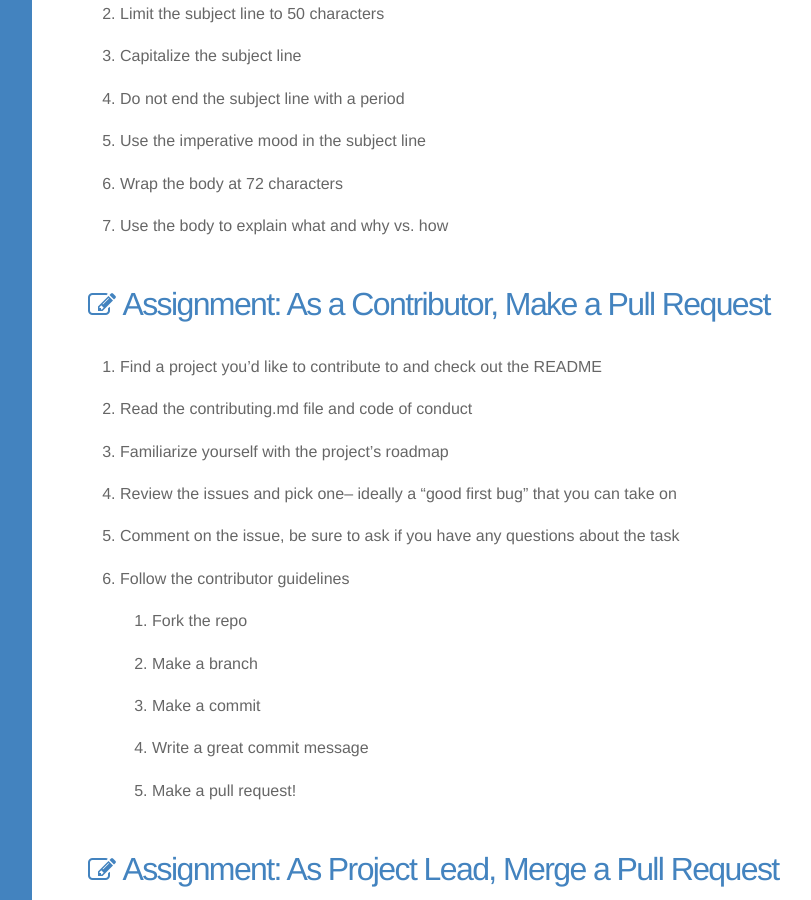
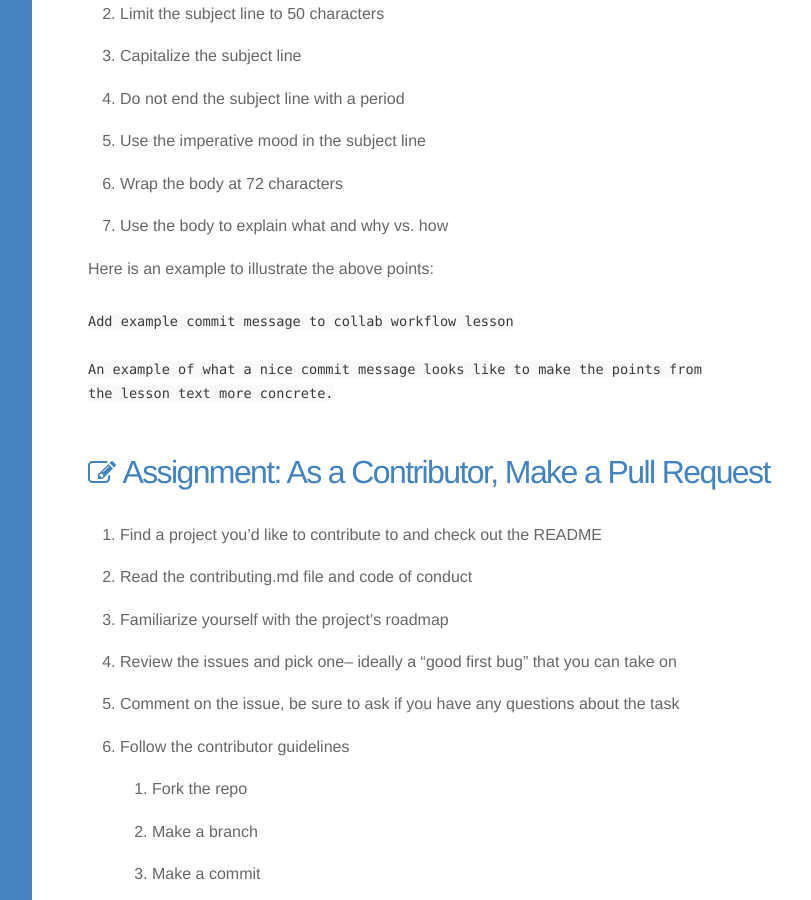
Before and after one commit to mozilla/open-leadership-training-series, a Jekyll site: the page built from _articles/github-for-collaboration/collaborative-workflow-for-contributions.md, in a window 1280 px wide and 900 px high, scrolled down 2045 px. Shown: the whole window, without its empty margins (288-1099 px from the left). Built offline with Jekyll 4.4.1, drawn with Linux system fonts in a browser that asks for light colours; nearby versions of some CDN libraries; comment, search, counter and statistics services are not loaded; a style sheet for code colours, icons or effects is not loaded.

Commit message:
Add example commit message to collab workflow lesson
An example of what a nice commit message looks like to make the points
from the lesson text more concrete.

````diff
--- a/_articles/github-for-collaboration/collaborative-workflow-for-contributions.md
+++ b/_articles/github-for-collaboration/collaborative-workflow-for-contributions.md
@@ -46,6 +46,15 @@ When you’re writing commit messages, you’ll want to make them short, clear,
 6.  Wrap the body at 72 characters
 7.  Use the body to explain what and why vs. how
 
+Here is an example to illustrate the above points:
+
+```
+Add example commit message to collab workflow lesson
+
+An example of what a nice commit message looks like to make the points from
+the lesson text more concrete.
+```
+
 ### {{ site.assignment }} As a Contributor, Make a Pull Request
 
 1.  Find a project you’d like to contribute to and check out the README
````
